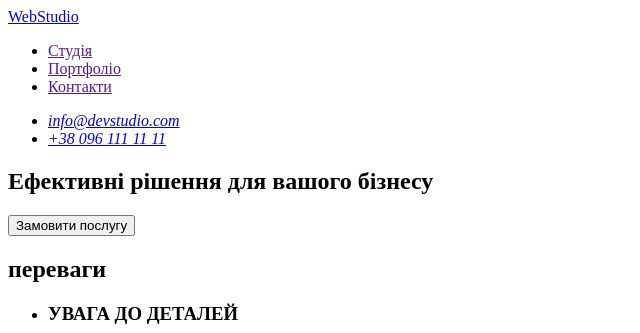
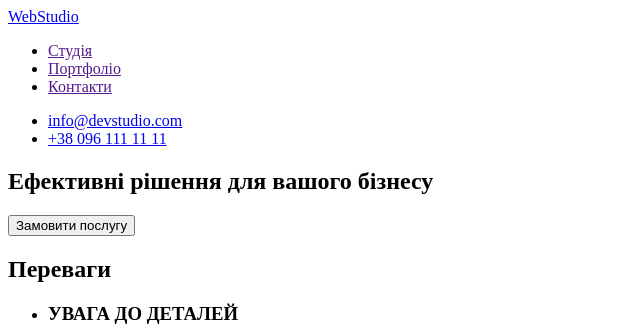
Before and after one commit to AndriiBiliak/goit-markup-hw-01, a plain HTML site: page index.html in a window 1280 px wide. Shown: the top 333 px of the page, 0-640 px from the left. Drawn offline with Linux system fonts and the light colour scheme.

Commit message:
hw-01 забрав адрес з хедерра
забрав адрес з хеддера

```diff
--- a/index.html
+++ b/index.html
@@ -23,7 +23,7 @@
 					</li>
 				</ul>
 			</nav>
-			<address class="text">
+
 			<ul class="list">
 				<li class="list-item">
 					<a href="mailto:info@devstudio.com">info@devstudio.com</a>
@@ -32,8 +32,8 @@
 					<a href="tel:+380961111111">+38 096 111 11 11</a>
 				</li>
 			</ul>
-			</address>
 		</header>
+
 		<main class="main">
 			<section class="">
 				<h1 class="">Ефективні рішення для вашого бізнесу</h1>
@@ -41,7 +41,7 @@
 			</section>
 			<!-- Блок про нас -->
 			<section class="section">
-				<h2 class="title">переваги</h2>
+				<h2 class="title">Переваги</h2>
 				<ul class="list">
 					<li class="list-item">
 						<h3 class="title">УВАГА ДО ДЕТАЛЕЙ</h3>
@@ -72,7 +72,7 @@
 						<img
 							class="img"
 							src="./images/main/img-2.jpg"
-							alt="дивится налаштування для екрану телефону на ноудбуці,тримаючи телефон в руках"
+							alt="дивится налаштування для екрану телефону на ноудбуці"
 							width="370"
 							height="294"
 						/>
@@ -115,6 +115,7 @@
 				</ul>
 			</section>
 		</main>
+
 		<footer class="footer">
 			<a class="link" href="./index.html">WebStudio</a>
 			<address class="text">
```
Also changed, not shown: .prettierrc.json. Lines whose indentation alone changed are shown as unchanged.
